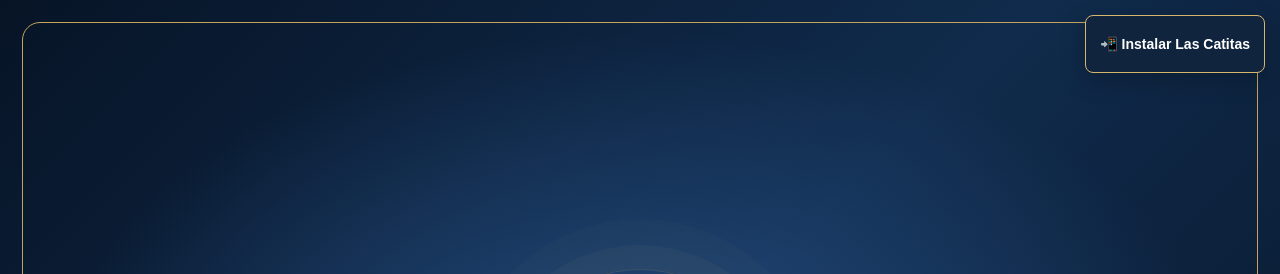
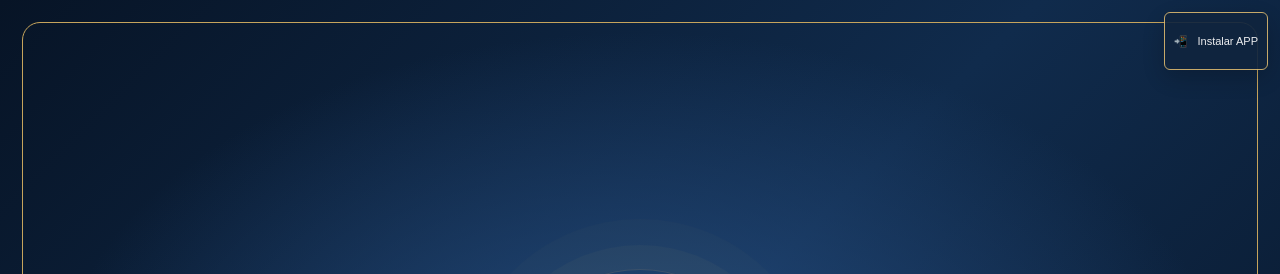
Before and after one commit to byalekzdavid/LasCatitas, a plain HTML site: page index.html in a window 1280 px wide. Shown: the top 274 px of the page. Drawn offline with Linux system fonts and the light colour scheme.

Commit message:
Update index.html

```diff
--- a/index.html
+++ b/index.html
@@ -35,18 +35,21 @@
     hidden
     style="
         position: fixed;
-        top: 15px;
-        right: 15px;
+        top: 12px;
+        right: 12px;
         z-index: 1000;
-        padding: 10px 14px;
+        padding: 6px 9px;
         border: 1px solid #d6b56d;
-        border-radius: 8px;
+        border-radius: 6px;
         background: #10243e;
         color: #ffffff;
-        font-size: 14px;
+        font-size: 11px;
+        font-weight: 500;
         cursor: pointer;
+        opacity: 0.92;
     ">
-    📲 Instalar Las Catitas
+    <span aria-hidden="true">📲</span>
+    Instalar APP
         </button>
     </main>
 
```
